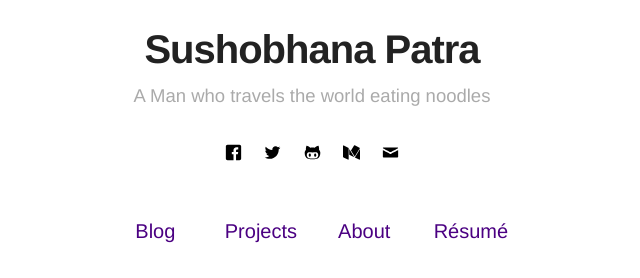
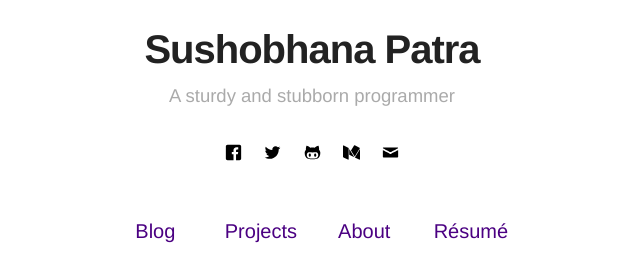
Before and after one commit to sushobhana/sushobhana.github.io, a Jekyll site: the page built from index.html, in a window 1280 px wide. Shown: the part 252-530 px from the top of the page, without its empty margins (328-968 px from the left). Built offline with Jekyll 4.4.1, drawn with Linux system fonts in a browser that asks for light colours.

Commit message:
update bio

```diff
--- a/_config.yml
+++ b/_config.yml
@@ -1,6 +1,6 @@
 # main text of home
 name: Sushobhana Patra
-bio: A Man who travels the world eating noodles
+bio: A sturdy and stubborn programmer
 
 # twitter summary info
 description: A Personal site about technology and stuff related
```
